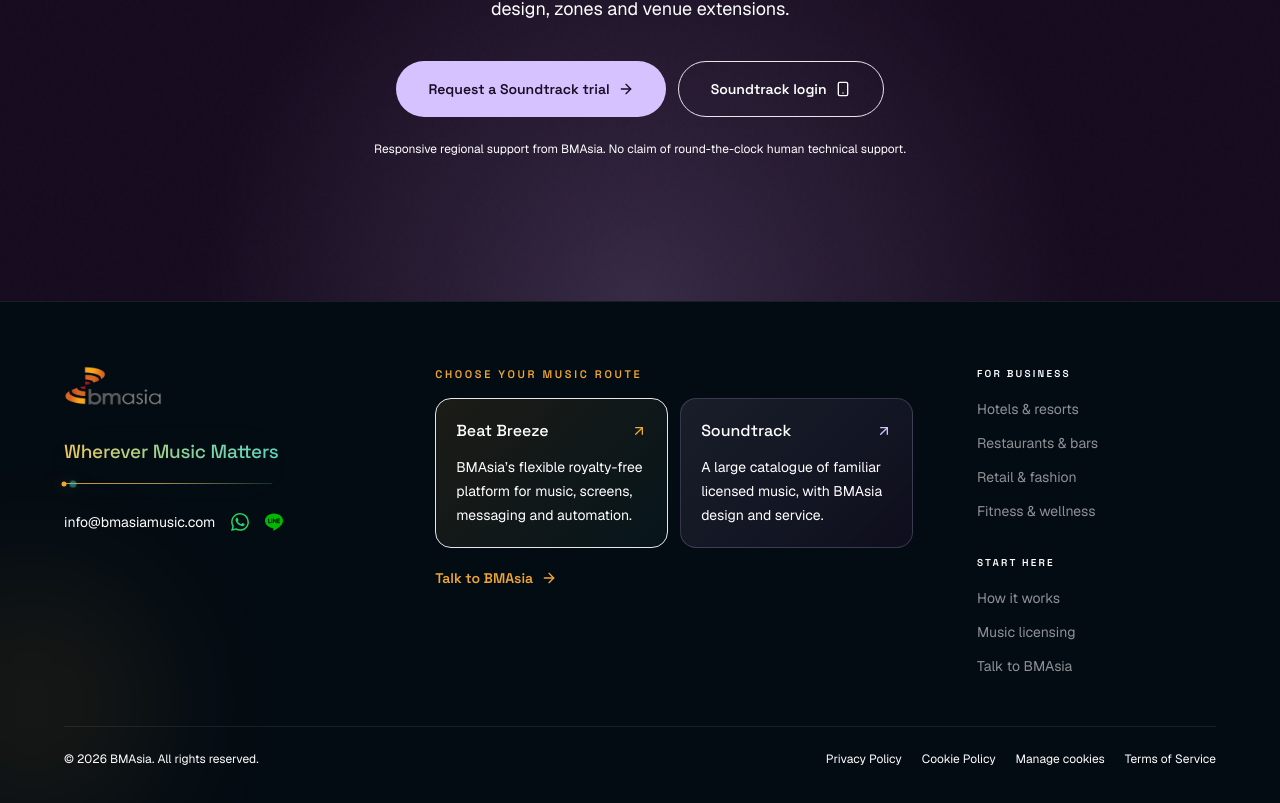
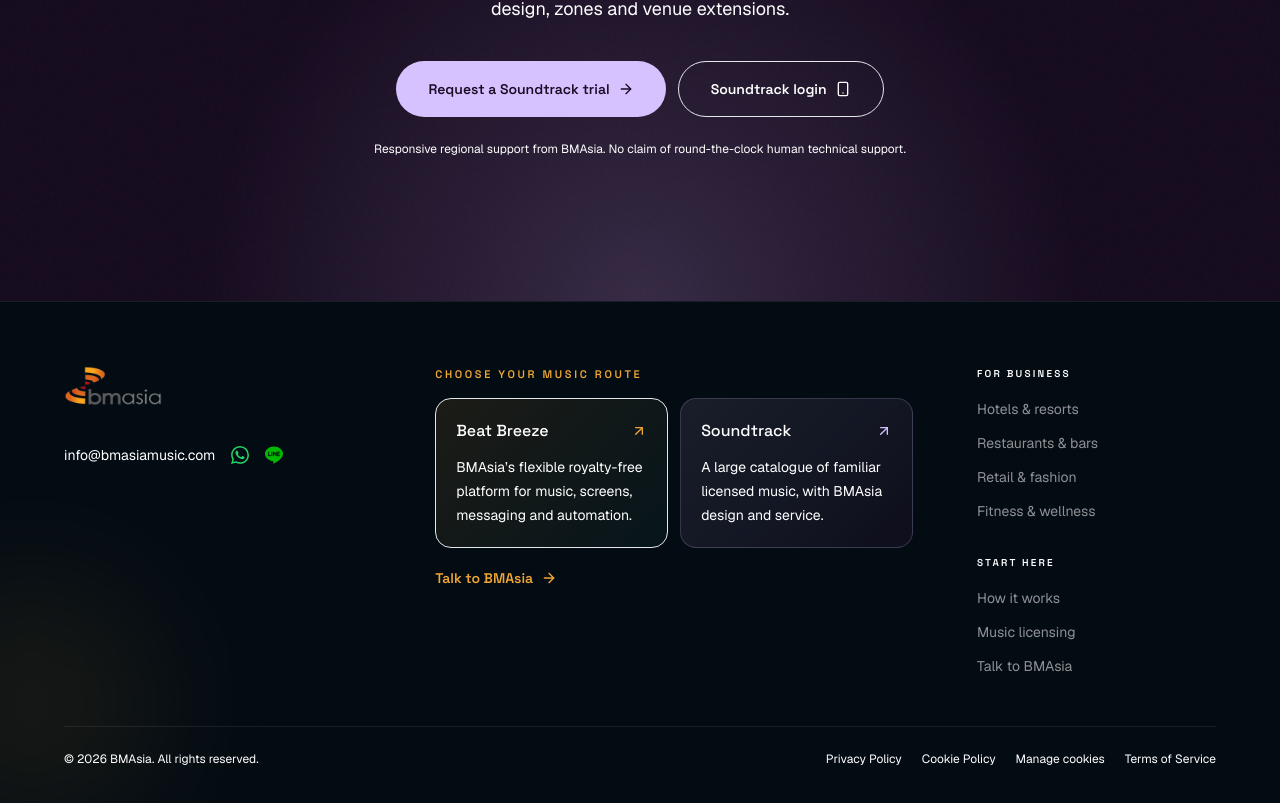
Before and after one commit to brightears/bma-website, a Next.js app: page /en/soundtrack-your-brand in a window 1280 px wide. Shown: the part 4820-5623 px from the top of the page. Built offline with nearby package versions, Linux system fonts and the light colour scheme; no server answers.

Commit message:
refactor: simplify footer identity

```diff
--- a/components/layout/Footer.module.css
+++ /dev/null
@@ -1,98 +0,0 @@
-.signature {
-  width: fit-content;
-  max-width: 100%;
-  font-size: 1.1875rem;
-  font-weight: 500;
-  line-height: 1.2;
-  letter-spacing: -0.012em;
-  text-wrap: pretty;
-  background: linear-gradient(
-    100deg,
-    #efa634 0%,
-    #e8c85f 38%,
-    #8bd29b 68%,
-    #49d5c5 100%
-  );
-  background-size: 180% 100%;
-  background-clip: text;
-  color: transparent;
-  filter: drop-shadow(0 10px 28px rgba(73, 213, 197, 0.08));
-  animation: signatureDrift 9s ease-in-out infinite alternate;
-}
-
-.signalTrace {
-  position: relative;
-  width: min(100%, 13rem);
-  height: 1px;
-  overflow: visible;
-  background: linear-gradient(
-    90deg,
-    rgba(239, 166, 52, 0.9),
-    rgba(232, 200, 95, 0.7) 45%,
-    rgba(73, 213, 197, 0.18)
-  );
-}
-
-.signalTrace::before,
-.signalTrace::after {
-  position: absolute;
-  top: 50%;
-  content: '';
-  border-radius: 999px;
-  transform: translate(-50%, -50%);
-}
-
-.signalTrace::before {
-  left: 0;
-  width: 5px;
-  height: 5px;
-  background: #efa634;
-  box-shadow: 0 0 16px rgba(239, 166, 52, 0.55);
-}
-
-.signalTrace::after {
-  left: 0;
-  width: 7px;
-  height: 7px;
-  background: #49d5c5;
-  box-shadow: 0 0 20px rgba(73, 213, 197, 0.65);
-  animation: signalTravel 7s cubic-bezier(0.45, 0, 0.55, 1) infinite;
-}
-
-@keyframes signatureDrift {
-  from {
-    background-position: 0% 50%;
-  }
-
-  to {
-    background-position: 100% 50%;
-  }
-}
-
-@keyframes signalTravel {
-  0%,
-  100% {
-    left: 0;
-    opacity: 0.45;
-  }
-
-  50% {
-    left: 100%;
-    opacity: 1;
-  }
-}
-
-@media (prefers-reduced-motion: reduce) {
-  .signature,
-  .signalTrace::after {
-    animation: none;
-  }
-
-  .signature {
-    background-position: 50% 50%;
-  }
-
-  .signalTrace::after {
-    left: 100%;
-  }
-}
--- a/components/layout/Footer.tsx
+++ b/components/layout/Footer.tsx
@@ -6,7 +6,6 @@
 import { useLocale, useTranslations } from 'next-intl';
 import { SITE, SOCIAL } from '@/lib/constants';
 import { WhatsAppLink, LineLink } from '@/components/icons';
-import styles from './Footer.module.css';
 
 export function Footer() {
   const year = new Date().getFullYear();
@@ -30,11 +29,7 @@
             <Link href={`/${locale}`} className="inline-block rounded-lg" aria-label="BMAsia">
               <Image src="/images/BMAsia_Logo.png" alt="BMAsia" width={150} height={50} className="h-10 w-auto" />
             </Link>
-            <div className="mt-7 max-w-[23rem]">
-              <p className={`${styles.signature} font-label`}>{t('tagline')}</p>
-              <div className={`${styles.signalTrace} mt-5`} aria-hidden="true" />
-            </div>
-            <div className="mt-7 flex items-center gap-4">
+            <div className="mt-8 flex items-center gap-4">
               <a href={`mailto:${SITE.email}`} className="text-sm text-white/62 hover:text-brand-orange">{SITE.email}</a>
               <WhatsAppLink href={SOCIAL.whatsapp} size={18} />
               <LineLink href={SOCIAL.line} size={18} />
```
